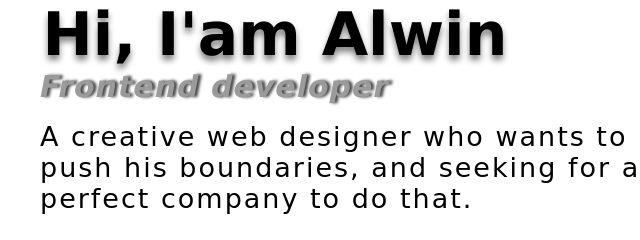
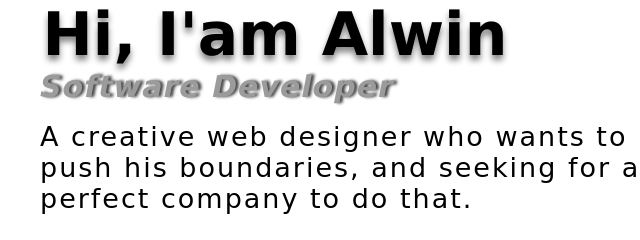
Before and after one commit to AlwinVic/AlwinVic.github.io, a plain HTML site: page index.html in a window 1280 px wide. Shown: the part 158-398 px from the top of the page, 110-750 px from the left. Drawn offline with Linux system fonts and the light colour scheme.

Commit message:
Update index.html
heading changed

```diff
--- a/index.html
+++ b/index.html
@@ -33,7 +33,7 @@
             <div class="main-section">
                 <div class="left-section">
                     <h1>Hi, I'am Alwin</h1>
-                    <h2>Frontend developer</h2>
+                    <h2>Software Developer</h2>
                     <p>A creative web designer who wants to push his boundaries,
                         and seeking for a perfect company to do that. </p>
                     <button>Contact me
```
